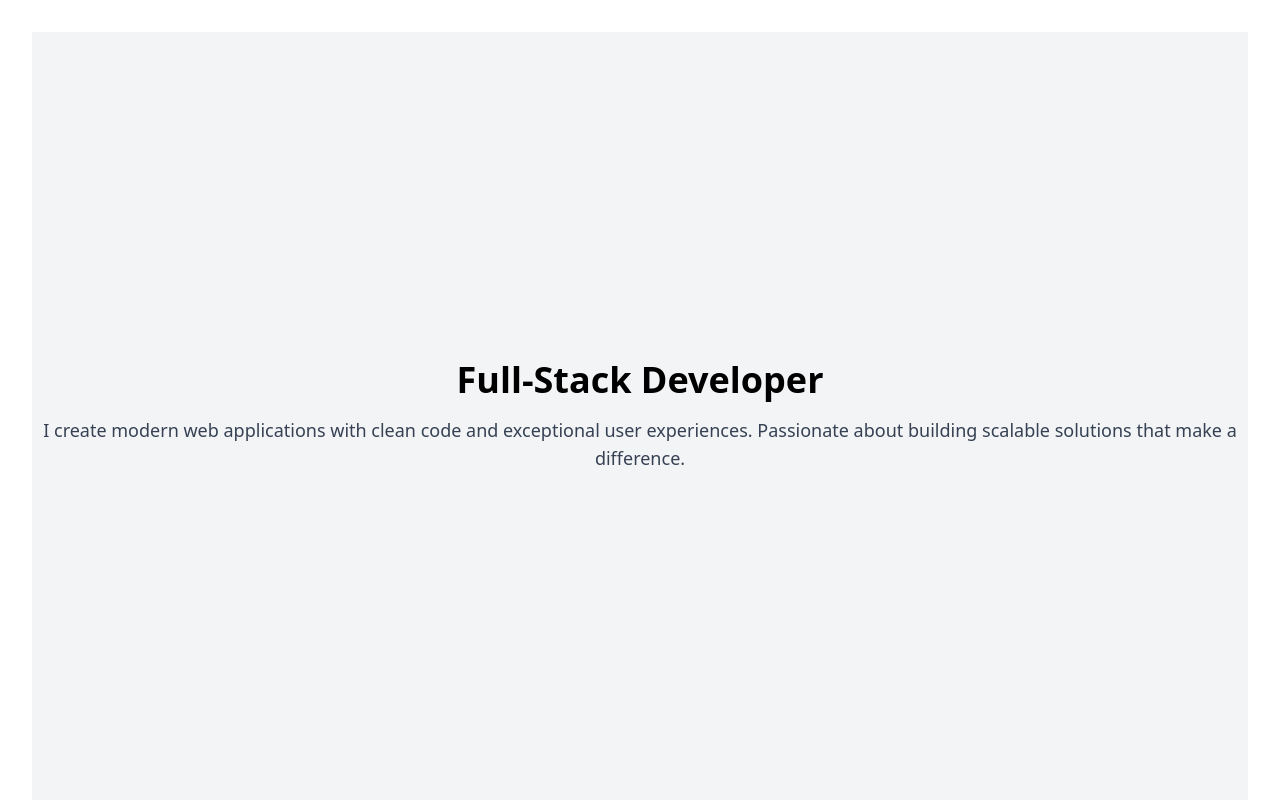
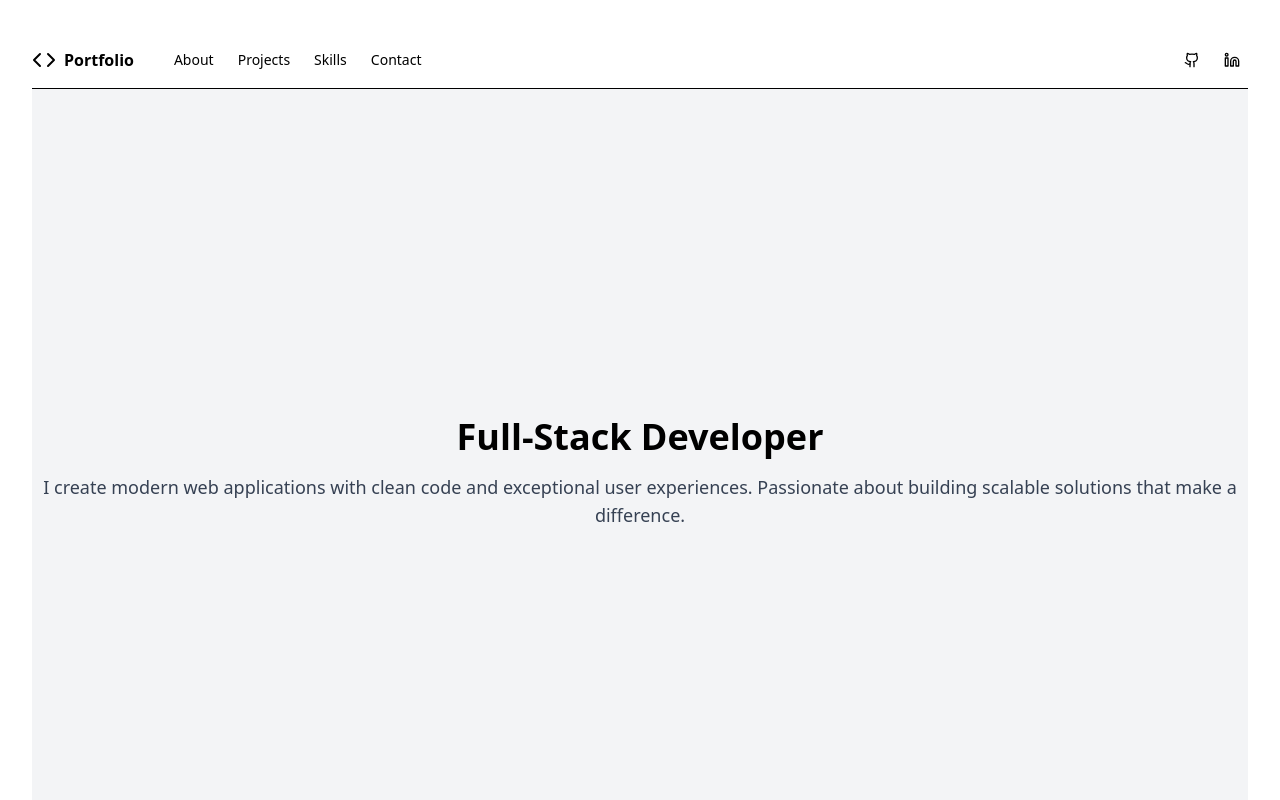
Before and after one commit to DawsonZorn/Personal-Portfolio, a React (Vite) app: page / in a window 1280 px wide. Shown: the top 800 px of the page. Built offline with nearby package versions, Linux system fonts and the light colour scheme.

Commit message:
Feat: added NavBar component with icons and links

```diff
--- a/package.json
+++ b/package.json
@@ -11,6 +11,7 @@
   },
   "dependencies": {
     "@tailwindcss/vite": "^4.1.10",
+    "lucide-react": "^0.522.0",
     "react": "^19.1.0",
     "react-dom": "^19.1.0",
     "tailwindcss": "^4.1.10"
--- a/src/App.jsx
+++ b/src/App.jsx
@@ -4,6 +4,7 @@ import viteLogo from '/vite.svg'
 import './App.css'
 import Header from './components/header.jsx'
 import About from './components/about.jsx'
+import NavBar from './components/navBar.jsx'
 import Projects from './components/projects.jsx'
 import Skills from './components/skills.jsx'
 
@@ -11,10 +12,11 @@ function App() {
   const [count, setCount] = useState(0)
 
   return (
-    <>
+    <div className="min-h-screen bg-background">
+      <NavBar />
       <Header />
       <About />
-    </>
+    </div>
   )
 }
 
--- a/src/components/navBar.jsx
+++ b/src/components/navBar.jsx
@@ -0,0 +1,40 @@
+import { Code, Github, Linkedin } from 'lucide-react'
+
+export default function NavBar() {
+  return (
+    <header className="sticky top-0 z-50 w-full border-b bg-background/95 backdrop-blur supports-[backdrop-filter]:bg-background/60">
+      <div className="container flex h-14 items-center">
+        <div className="mr-4 flex">
+          <a href="/" className="mr-6 flex items-center space-x-2">
+            <Code className="h-6 w-6" />
+            <span className="font-bold">Portfolio</span>
+          </a>
+        </div>
+        <nav className="flex items-center space-x-6 text-sm font-medium">
+          <a href="#about" className="transition-colors hover:text-foreground/80">
+            About
+          </a>
+          <a href="#projects" className="transition-colors hover:text-foreground/80">
+            Projects
+          </a>
+          <a href="#skills" className="transition-colors hover:text-foreground/80">
+            Skills
+          </a>
+          <a href="#contact" className="transition-colors hover:text-foreground/80">
+            Contact
+          </a>
+        </nav>
+        <div className="flex flex-1 items-center justify-end space-x-2">
+          <a href="https://github.com/DawsonZorn" target="_blank" className="p-2">
+            <Github className="h-4 w-4" />
+            <span className="sr-only">GitHub</span>
+          </a>
+          <a href="https://www.linkedin.com/in/dawson-zorn-28961924b/" target="_blank" className="p-2">
+            <Linkedin className="h-4 w-4" />
+            <span className="sr-only">LinkedIn</span>
+          </a>
+        </div>
+      </div>
+    </header>
+  );
+}
--- a/src/components/skills.jsx
+++ b/src/components/skills.jsx
@@ -1,5 +1,5 @@
 import { useState } from 'react'
 
-export default function Skills() {
+export default function Skills(category, icon, technologies) {
 
 }
```
Also changed, not shown: 1 other file (tests, documents, lock files or other folders).
